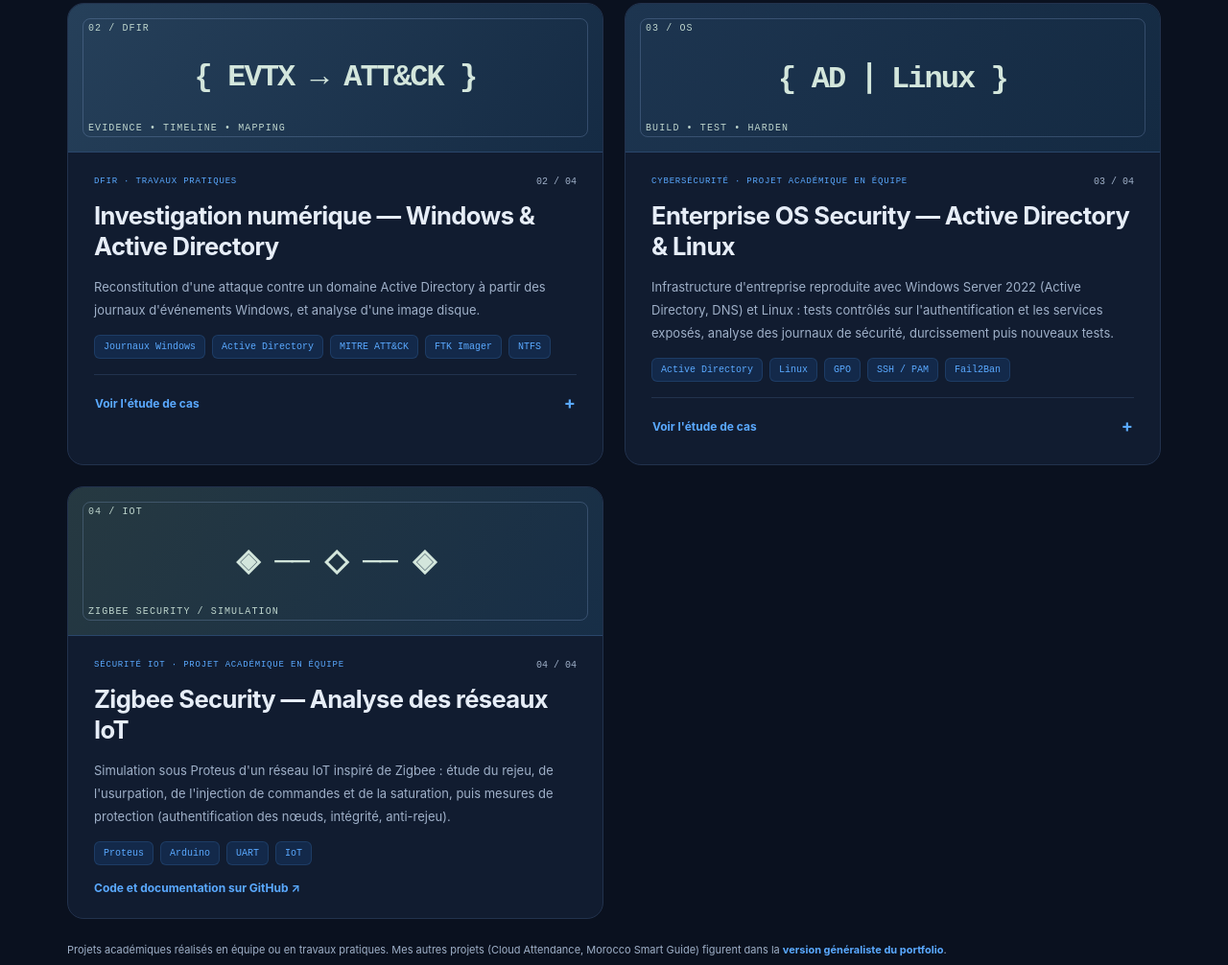
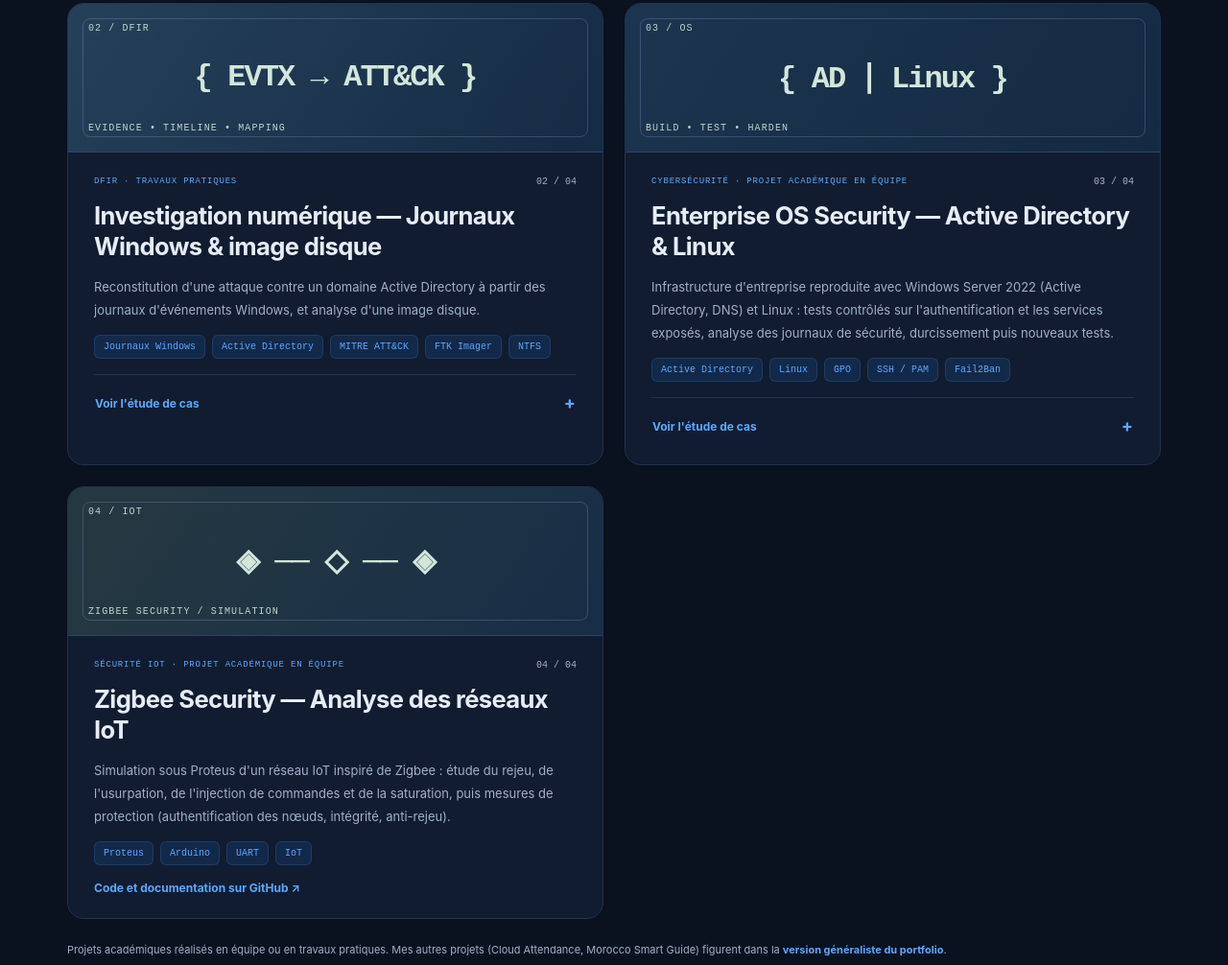
Before and after one commit to marwanecisse/marwanecisse.github.io, a plain HTML site: page soc/index.html in a window 1280 px wide. Shown: the part 3274-4280 px from the top of the page at 96% size. Drawn offline with Linux system fonts and the light colour scheme.

Commit message:
Projet forensique : titre plus fidèle (journaux Windows et image disque)
Co-Authored-By: Claude Opus 5.5 <noreply@anthropic.com>
Claude-Session: https://claude.ai/code/session_011pBuMJd9X1g56RwXc24gkC

```diff
--- a/soc/index.html
+++ b/soc/index.html
@@ -193,7 +193,7 @@ footer{border-top:1px solid var(--border);padding:25px 0;color:var(--muted);font
   <article class="project-card">
     <div class="project-visual visual-dfir" aria-hidden="true"><span class="visual-mark">02 / DFIR</span><span class="visual-glyph">{ EVTX → ATT&amp;CK }</span><span class="visual-caption">EVIDENCE • TIMELINE • MAPPING</span></div>
     <div class="project-body"><div class="project-topline"><span class="project-category" data-i18n="p2cat">DFIR · TRAVAUX PRATIQUES</span><span class="project-index">02 / 04</span></div>
-      <h3 data-i18n="p2title">Investigation numérique — Windows &amp; Active Directory</h3>
+      <h3 data-i18n="p2title">Investigation numérique — Journaux Windows &amp; image disque</h3>
       <p data-i18n="p2desc">Reconstitution d'une attaque contre un domaine Active Directory à partir des journaux d'événements Windows, et analyse d'une image disque.</p>
       <div class="chips"><span>Journaux Windows</span><span>Active Directory</span><span>MITRE ATT&amp;CK</span><span>FTK Imager</span><span>NTFS</span></div>
       <details class="project-details"><summary data-i18n="viewCase">Voir l'étude de cas</summary><div class="detail-content"><h4 data-i18n="p2aTitle">Chaîne d'attaque reconstituée</h4><p data-i18n="p2a">Réutilisation d'identifiants contre un compte de service, mouvement latéral vers le contrôleur de domaine, création d'un compte dérobé, installation d'un service malveillant, persistance dans le registre puis effacement des journaux. Chaque étape est rapprochée d'une technique MITRE ATT&amp;CK, avec des recommandations de durcissement.</p><h4 data-i18n="p2bTitle">Analyse d'image disque</h4><p data-i18n="p2b">Image E01 analysée avec FTK Imager : vérification d'intégrité par hash, fichier caché, métadonnées EXIF et récupération de fichiers supprimés sous NTFS.</p></div></details>
@@ -277,7 +277,7 @@ const I18N={
   skillsTitle:'SOC <em>skills.</em>',skillsLead:'Tools and techniques practised in labs, projects and internships.',sk1:'SIEM &amp; detection',sk1d:'Log searching, SQL queries, visualisations and threat hunting dashboards.',sk2:'Windows logs',sk2d:'Authentication, firewall and antivirus events to spot brute force, scans and lateral movement.',sk3:'Network analysis',sk3d:'Packet captures and network logs analysed to qualify suspicious traffic, even when encrypted.',sk4:'Threat intelligence',sk4d:'Enriching alerts with indicators of compromise and their context.',sk5:'Digital forensics',sk5d:'Disk image analysis and reconstruction of attacks against Active Directory.',sk6:'Offensive, GRC &amp; systems',sk6d:'Attack techniques, compliance frameworks and the systems to defend.',
   projectsTitle:'Defensive <em>security work.</em>',projectsLead:'Labs and academic projects covering detection, investigation and hardening.',viewCase:'View case study',sourceCode:'Code and documentation on GitHub ↗',
   p1cat:'SOC · COURSE LABS',p1title:'Cyber Threat Intelligence &amp; SOC — Hands-on labs',p1desc:'A series of virtual machine labs covering a SOC analyst’s work: SIEM log searching, threat hunting, network traffic analysis and threat intelligence.',p1aTitle:'SIEM and threat hunting',p1a:'Log searching with OpenSearch (Discover interface and SQL queries with aggregations), then visualisations and dashboards on honeypot traffic logged by Suricata. In Windows logs: spotted a brute-force attack (events 4624/4625), a port scan from firewall logs (5152/5156) and Microsoft Defender alerts.',p1bTitle:'Network analysis',p1b:'DNS: captured queries (dig, tcpdump), passive DNS, DNS over HTTPS, spotted a lookalike domain and a DNS tunnel (long random subdomains, TXT, CNAME and MX queries). HTTP: reading requests, headers and response codes. TLS without decryption: SNI, self-signed certificates and JA3 fingerprints, with Zeek and TShark.',p1cTitle:'Threat intelligence',p1c:'With MISP: looked up an alert’s indicators across more than 1,200 events from the CIRCL OSINT feed, correlated events and created a new event from a public report.',p1note:'Labs from the “Cyber Threat Intelligence &amp; Security Operations Centers” course (UIR, Prof. Othmane Cherqi).',
-  p2cat:'DFIR · COURSE LABS',p2title:'Digital forensics — Windows &amp; Active Directory',p2desc:'Reconstruction of an attack against an Active Directory domain from Windows event logs, and analysis of a disk image.',p2aTitle:'Reconstructed attack chain',p2a:'Credential reuse against a service account, lateral movement to the domain controller, creation of a backdoor account, installation of a malicious service, registry persistence and log clearing. Each step is mapped to a MITRE ATT&amp;CK technique, with hardening recommendations.',p2bTitle:'Disk image analysis',p2b:'E01 image analysed with FTK Imager: hash integrity check, hidden file, EXIF metadata and recovery of deleted NTFS files.',
+  p2cat:'DFIR · COURSE LABS',p2title:'Digital forensics — Windows event logs &amp; disk image',p2desc:'Reconstruction of an attack against an Active Directory domain from Windows event logs, and analysis of a disk image.',p2aTitle:'Reconstructed attack chain',p2a:'Credential reuse against a service account, lateral movement to the domain controller, creation of a backdoor account, installation of a malicious service, registry persistence and log clearing. Each step is mapped to a MITRE ATT&amp;CK technique, with hardening recommendations.',p2bTitle:'Disk image analysis',p2b:'E01 image analysed with FTK Imager: hash integrity check, hidden file, EXIF metadata and recovery of deleted NTFS files.',
   p3cat:'CYBERSECURITY · TEAM ACADEMIC PROJECT',p3title:'Enterprise OS Security — Active Directory &amp; Linux',p3desc:'Enterprise infrastructure rebuilt with Windows Server 2022 (Active Directory, DNS) and Linux: controlled tests of authentication and exposed services, security log analysis, hardening and re-testing.',p3aTitle:'Detection',p3a:'Controlled SMB and SSH tests in an isolated lab, then identification of suspicious events in Windows and Linux logs.',p3bTitle:'Remediation',p3b:'Hardened password and lockout policies, SMB permissions, privileges, firewall and Windows auditing; on Linux, SSH/PAM, key-based authentication and Fail2Ban. According to the report, previously exploited access paths were blocked after remediation.',p3note:'Collaborative academic project.',
   p4cat:'IOT SECURITY · TEAM ACADEMIC PROJECT',p4title:'Zigbee Security — IoT Network Analysis',p4desc:'Proteus simulation of a Zigbee-inspired IoT network: replay, spoofing, command injection and flooding scenarios, followed by protection measures (node authentication, integrity, anti-replay).',
   projectDisclaimer:'Academic team projects and course labs. My other projects (Cloud Attendance, Morocco Smart Guide) are in the <a href="../?lang=en#projets">general version of the portfolio</a>.',
```
Also changed, not shown: 2 other files.
